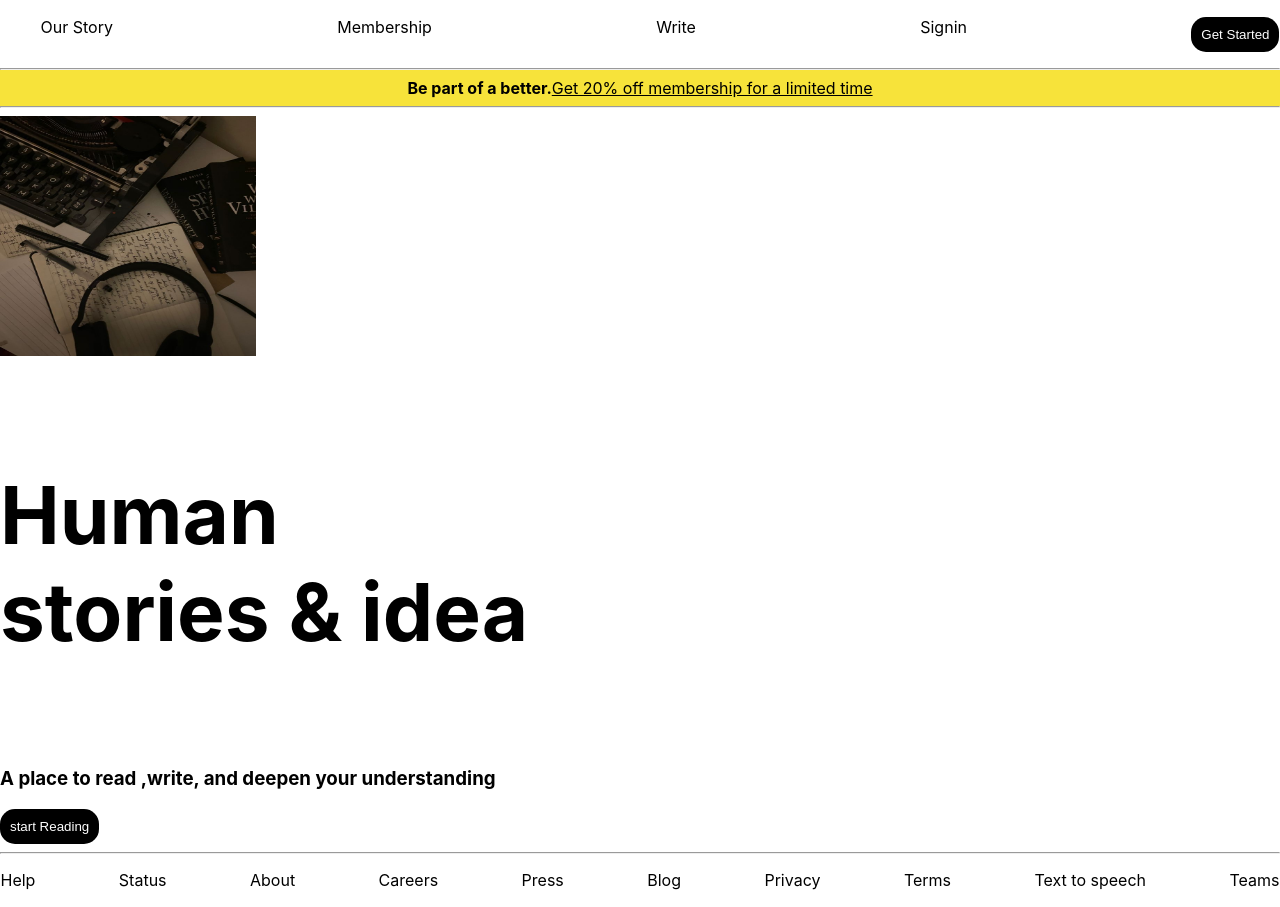
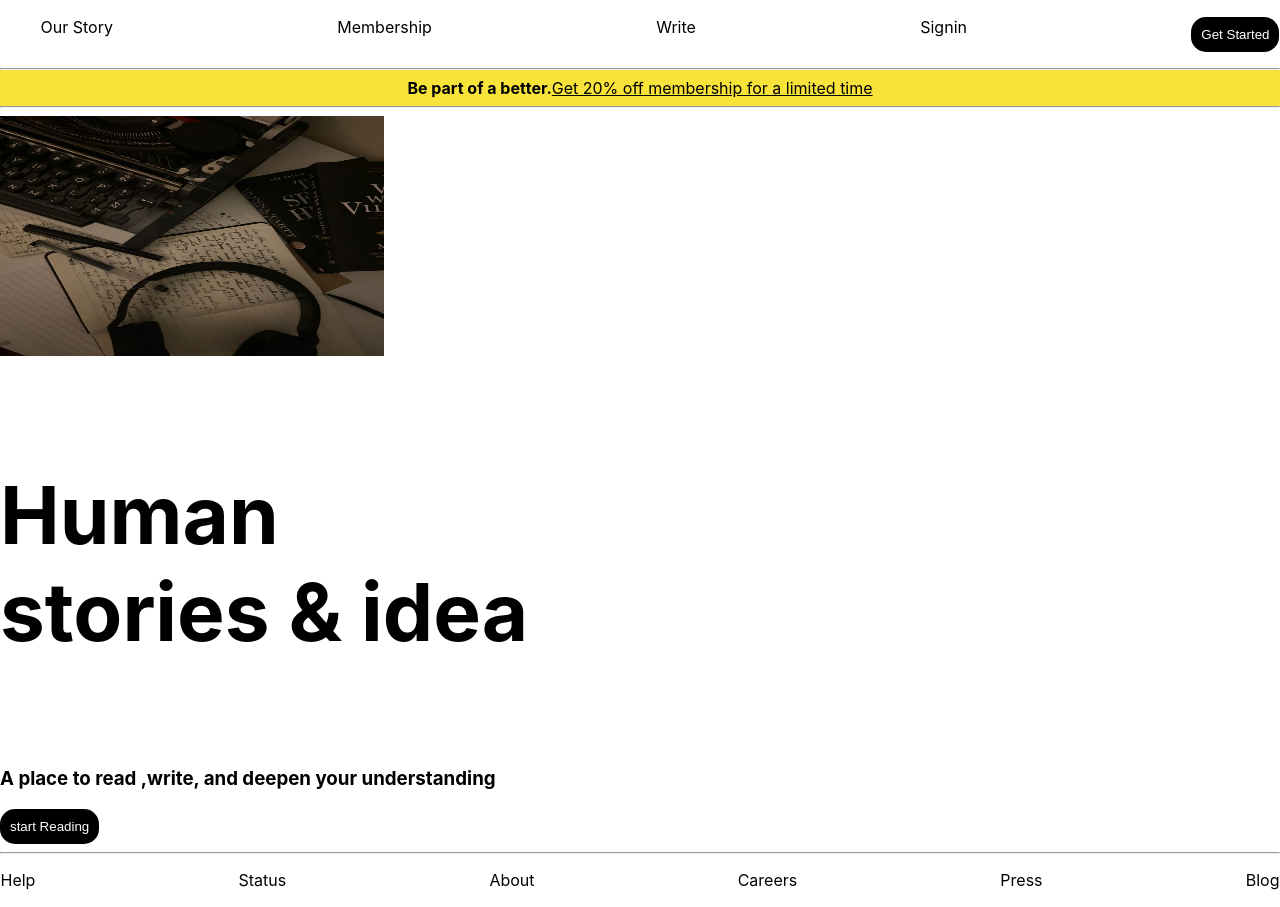
Before and after one commit to Kathoni/Medium-landing-page, a React (Create React App) app: page / in a window 1280 px wide. Built offline with nearby package versions, Linux system fonts and the light colour scheme.

Commit message:
overlapping issue

```diff
--- a/src/Components/Medium.jsx
+++ b/src/Components/Medium.jsx
@@ -42,7 +42,7 @@ function Medium() {
             </div>
             <section>
             <img src={Myimage} alt="" style={{
-                width: "20%",
+                width: "30%",
                 height:"30vh"
             }}/>
             </section>
@@ -79,10 +79,6 @@ function Medium() {
                     <li>Careers</li>
                     <li>Press</li>
                     <li>Blog</li>
-                    <li>Privacy</li>
-                    <li>Terms</li>
-                    <li>Text to speech</li>
-                    <li>Teams</li>
                 </ul>
             </div>
         </div>
```
